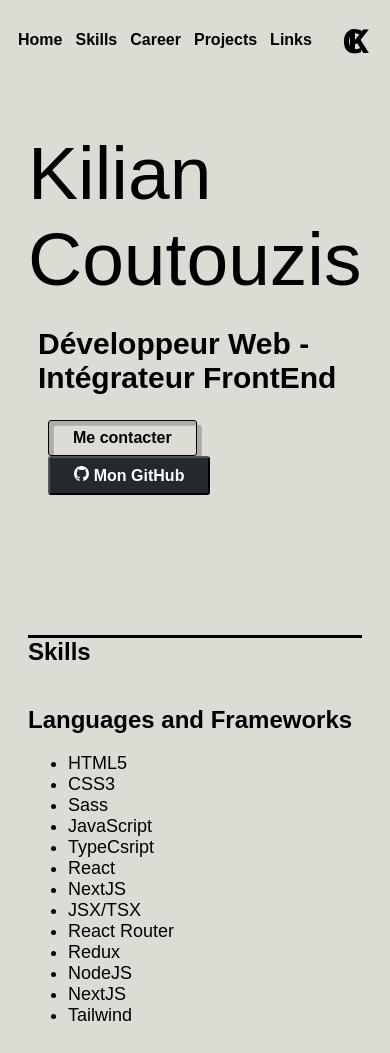
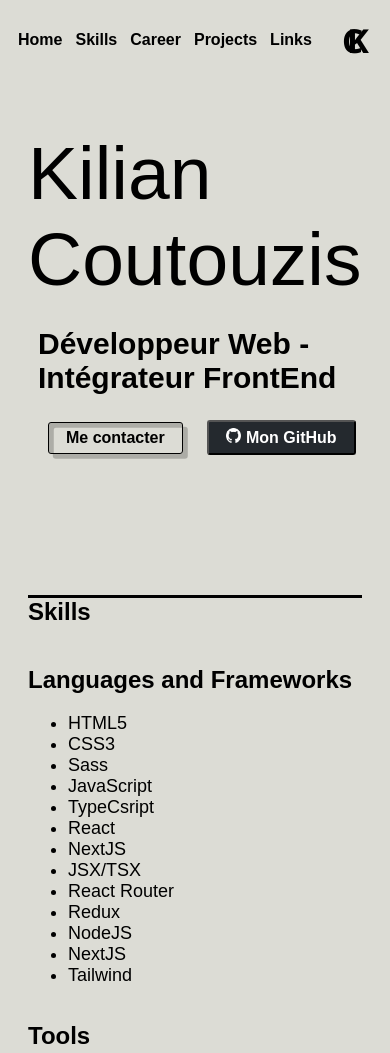
Before and after one commit to Epouvaantail/Portfolio, a plain HTML site: page frontend/index.html in a window 390 px wide. Shown: the top 1053 px of the page. Drawn offline with Linux system fonts and the light colour scheme; a web font is replaced by a local one.

Commit message:
Update style.css

```diff
--- a/frontend/assets/style.css
+++ b/frontend/assets/style.css
@@ -629,6 +629,15 @@
 		filter: contrast(0.8);
 	}
 
+	button {
+		padding:6px 17px;
+		margin-left: 11px;
+	}
+
+	.project button img {
+		width: 17px;
+	}
+
 	.description {
 		width: 100%;
 	}
```
